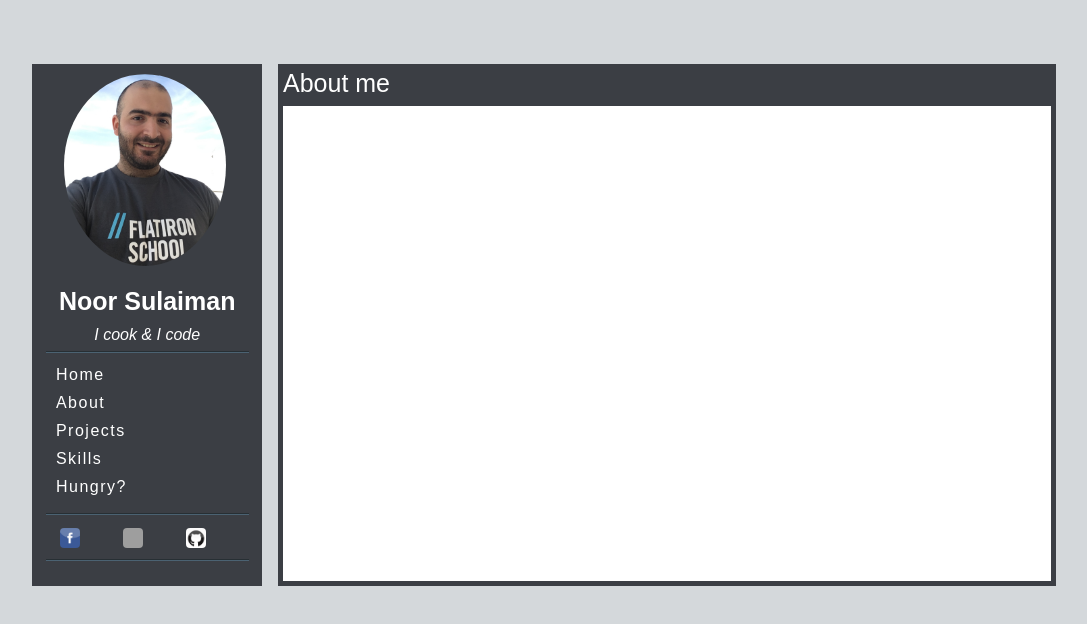
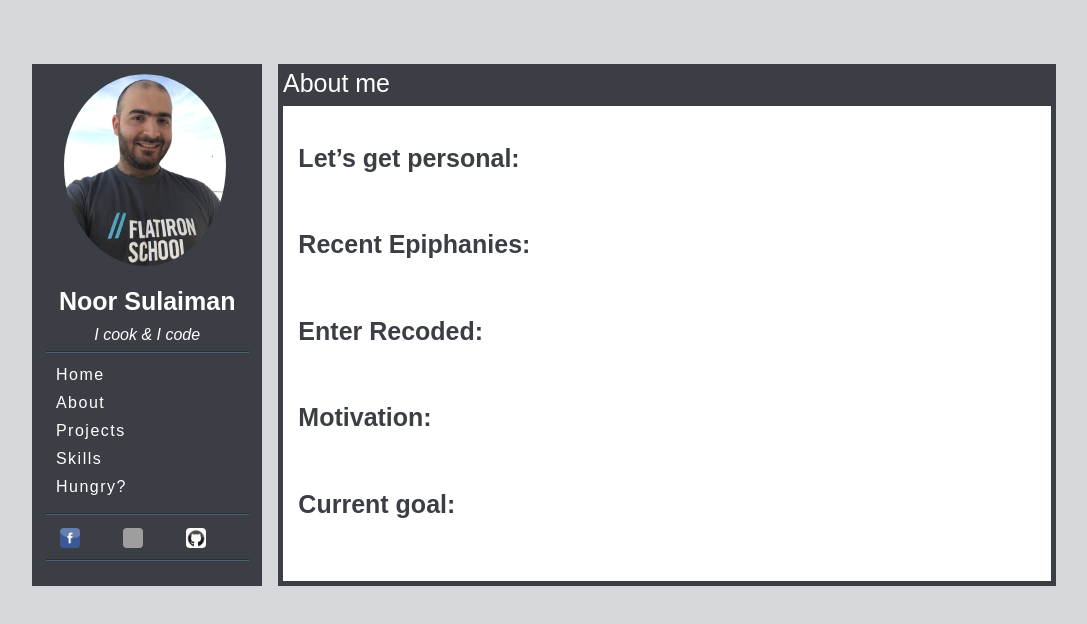
Before and after one commit to NoorSulaiman/Final-project, a React (Create React App) app: page /about in a window 1280 px wide. Shown: the top 624 px of the page, without its empty margins (96-1183 px from the left). Built offline with nearby package versions, Linux system fonts and the light colour scheme; grey boxes are pictures that could not be loaded.

Commit message:
updating about code and styles

```diff
--- a/package.json
+++ b/package.json
@@ -5,15 +5,13 @@
     "node": "7.5.0"
   },
   "dependencies": {
-    "bigpicture": "^1.2.1",
     "browser": "^0.2.6",
     "rc-progress": "^2.1.0",
     "react": "^15.4.2",
     "react-dom": "^15.4.2",
     "react-router": "^4.0.0",
     "react-router-dom": "^4.0.0",
-    "react-scripts": "0.9.5",
-    "reactbox": "^0.2.12"
+    "react-scripts": "0.9.5"
   },
   "scripts": {
     "start": "react-scripts start",
--- a/src/components/display/about/about.css
+++ b/src/components/display/about/about.css
@@ -1,13 +1,26 @@
-.paragraph{
+.paragraphs{
 
 	margin-left: 2%;
 	margin-right: 2%;
 	margin-top: 5%;
 }
+.paragraphs h3{
 
-.paragraph p{
-	text-indent: 30px;
+	font-style: initial;
+	font-size: 25px;
+	 animation-name: slidein;
+	animation-duration: 0.6s;
+	animation-timing-function: ease-out;
+	animation-fill-mode: forwards;
+}
+.paragraphs h3:hover{
+	color: #2babc1;
+	cursor: default;
+}
+.paragraphs   p{
+	padding-bottom: 1%;
+	font-style: italic;
 	letter-spacing: 1px;
-	font-size: 16px;
-	font-weight: bolder;
+	font-size: 20px;
+
 }
--- a/src/components/display/about/about.js
+++ b/src/components/display/about/about.js
@@ -2,14 +2,77 @@ import React, { Component } from 'react';
 
 import './about.css'
 
-class About extends Component{
+class About extends Component {
+	constructor(props) {
+		super(props)
+       this.state = {heading1:true,
+       				 heading2:true,
+       				 heading3:true,
+       				 heading4:true,
+       				 heading5:true
+       }
+       this.heading1StateChange = this.heading1StateChange.bind(this)
+       this.heading2StateChange = this.heading2StateChange.bind(this)
+       this.heading3StateChange = this.heading3StateChange.bind(this)
+       this.heading4StateChange = this.heading4StateChange.bind(this)
+       this.heading5StateChange = this.heading5StateChange.bind(this)
+     }
 
+
+
+
+
+
+     heading1StateChange(){
+     	this.setState({heading1:!this.state.heading1});
+     	var str=(this.state.heading1?'Noor Sulaiman: a father, a cook, a refugee, and a coder.':'')
+     	this.setState({heading1text:str})
+
+     }
+     heading2StateChange(){
+     	this.setState({heading2:!this.state.heading2});
+     	var str=(this.state.heading2?'Life is too short for work I am not passionate about.':'')
+     	this.setState({heading2text:str})
+
+     }
+     heading3StateChange(){
+     	this.setState({heading3:!this.state.heading3});
+     	var str=(this.state.heading3?'a program that gives access to an entire technology industry.':'')
+     	this.setState({heading3text:str})
+
+     }
+     heading4StateChange(){
+     	this.setState({heading4:!this.state.heading4});
+     	var str=(this.state.heading4?'I loved coding in college, and my little brother who’s developing awesome applications.':'')
+     	this.setState({heading4text:str})
+
+     }
+     heading5StateChange(){
+     	this.setState({heading5:!this.state.heading5});
+     	var str=(this.state.heading5?'join a team of passionate and vocal developers that I can wrestle with, mentally speaking.':'')
+     	this.setState({heading5text:str})
+
+     }
 	render(){
 
 		return <div className='about'>
 		<div id='pagetitle'>About me</div>
-		<div className="paragraph">
-		<p></p>
+		<div className="paragraphs">
+		    <h3 onClick={this.heading1StateChange}>Let’s get personal: </h3>
+        <p>{this.state.heading1text}</p>
+
+        <h3 onClick={this.heading2StateChange}>Recent Epiphanies:</h3>
+        <p>{this.state.heading2text}</p>
+
+        <h3 onClick={this.heading3StateChange}>Enter Recoded:</h3>
+        <p>{this.state.heading3text}</p>
+
+        <h3 onClick={this.heading4StateChange}>Motivation:</h3>
+        <p>{this.state.heading4text}</p>
+
+        <h3 onClick={this.heading5StateChange}>Current goal:</h3>
+        <p>{this.state.heading5text}</p>
+
 		</div>
 		</div>
 	}
--- a/src/components/display/hungry/youtube.js
+++ b/src/components/display/hungry/youtube.js
@@ -41,7 +41,7 @@ class Youtube extends Component{
 
         return <div className="Youtubedata">
 
-                 <h3>Have some pasta!.</h3>
+                 <h3>Do you want some pasta?</h3>
                  <ul>
                  {myVideos}
                  </ul>
```
